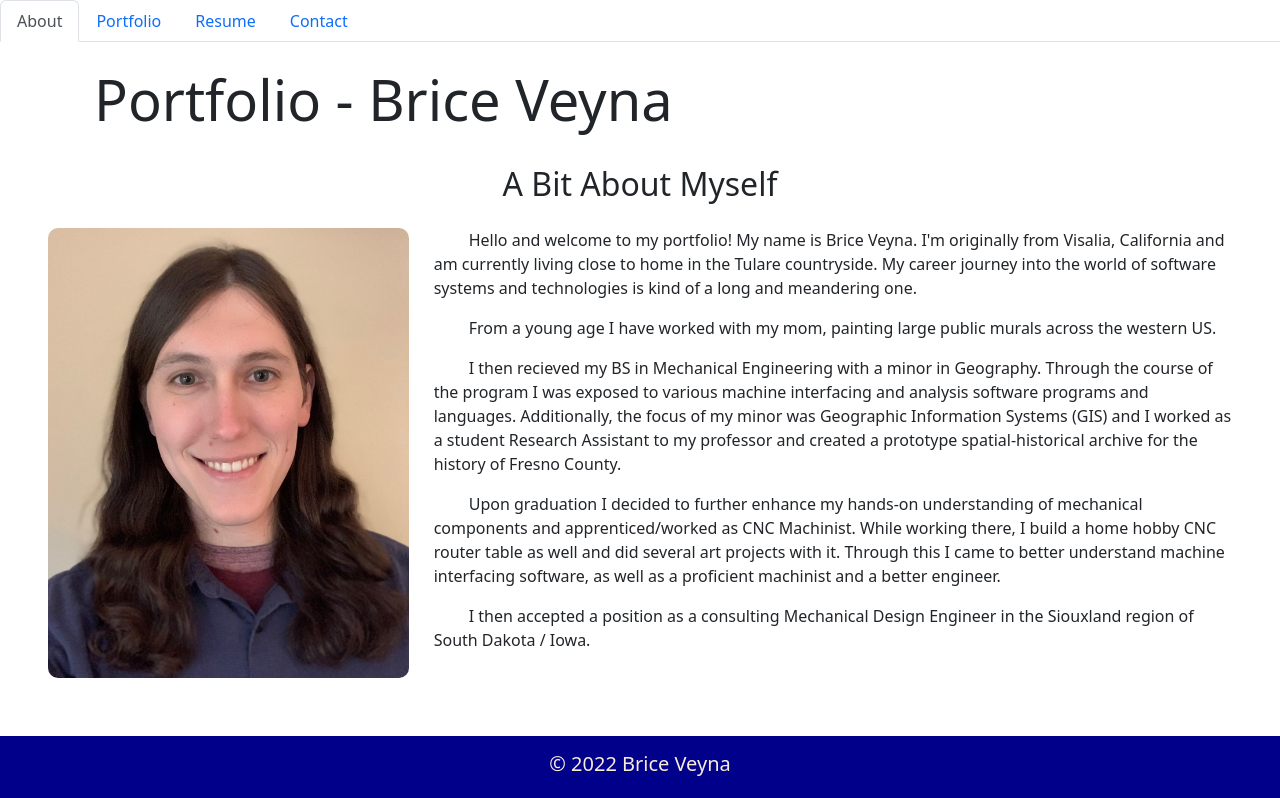
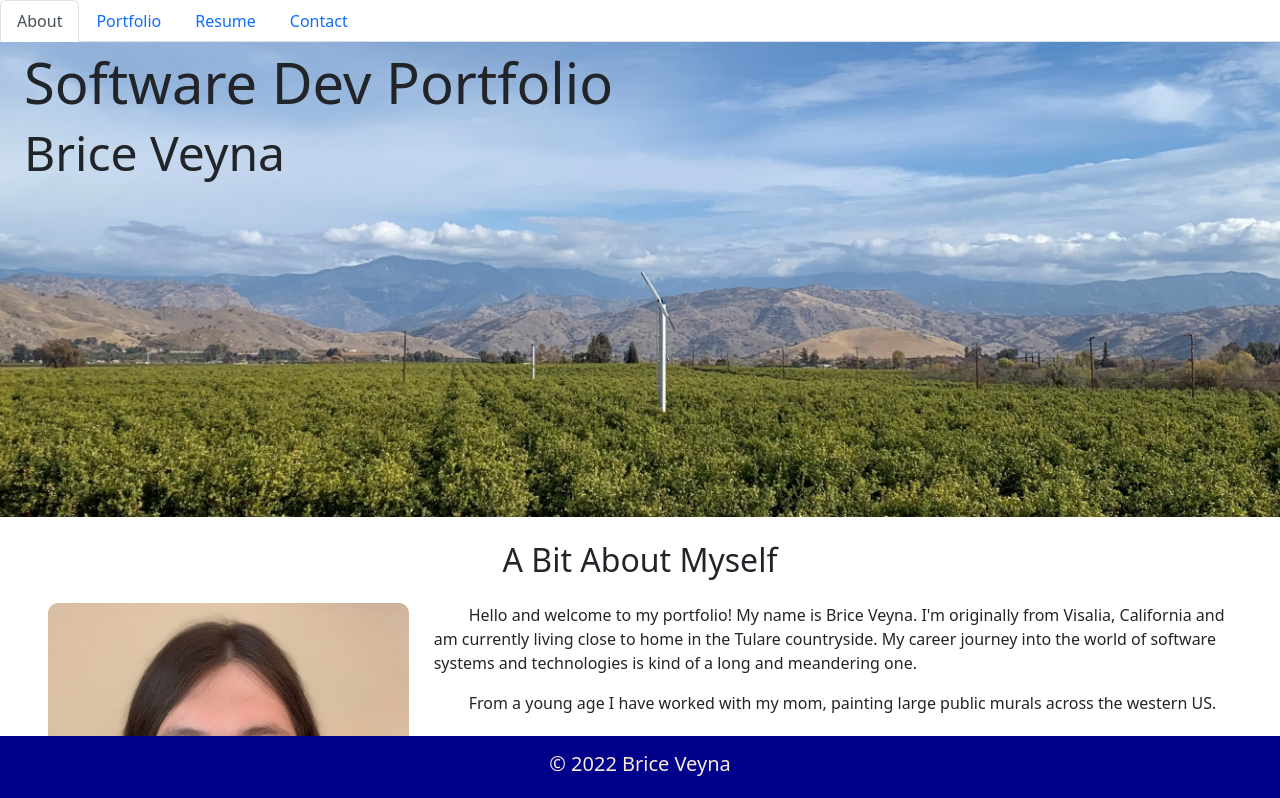
Before and after one commit to BriceVeyna/Software-Dev-Portfolio, a React (Create React App) app: page / in a window 1280 px wide. Shown: the top 798 px of the page. Built offline with nearby package versions, Linux system fonts and the light colour scheme.

Commit message:
Add banner image

```diff
--- a/src/components/Header.js
+++ b/src/components/Header.js
@@ -1,10 +1,41 @@
 import React from 'react';
+
+const styles = {
+    containerOuter: {
+        overflow: 'hidden'
+    },
+    containerInner: {
+        position: 'relative',
+        float: 'right',
+        right: '50%',
+    },
+    banner: {
+        height: '475px',
+        position: 'relative',
+        right: '-50%',
+
+    },
+    header: {
+        position: 'absolute',
+        top: '25px',
+    }
+};
+
+const images = {
+    banner: process.env.PUBLIC_URL + '/assets/images/Banner.jpg'
+}
 
 function Header() {
     return (
         <header className='jumbotron jumbotron-fluid'>
-            <div className='container p-4'>
-                <h1 className='display-4'>Portfolio - Brice Veyna</h1>
+            <div className='mb-4' style={styles.containerOuter}>
+                <div style={styles.containerInner}>
+                    <img src={images.banner} alt='Brice Veyna Portrait' style={styles.banner}></img>
+                </div>
+            </div>
+            <div className='container p-4' style={styles.header}>
+                <h1 className='display-4'>Software Dev Portfolio</h1>
+                <h2 className='display-5'>Brice Veyna</h2>
             </div>
         </header>
     );
```
Also changed, not shown: public/assets/images/Banner.jpg (added).
